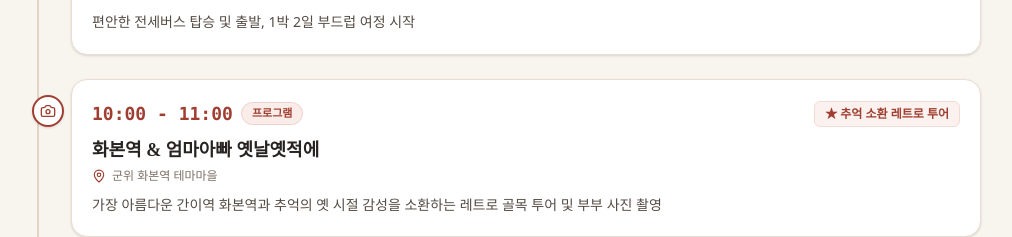
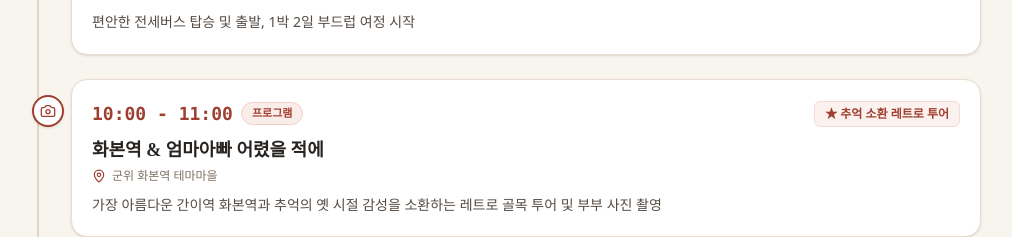
Before and after one commit to educomdoc/gyeongju, a React (Vite) app: page / in a window 1280 px wide. Shown: the part 1240-1477 px from the top of the page, without its empty margins (139-1151 px from the left). Built offline with nearby package versions, Linux system fonts and the light colour scheme; a web font is replaced by a local one.

Commit message:
Update program names and pickup point description

```diff
--- a/src/data/retreatData.ts
+++ b/src/data/retreatData.ts
@@ -18,7 +18,7 @@ export const RETREAT_INFO = {
 export const PROGRAMS_DATA: ProgramItem[] = [
   {
     id: 'hwabon-station',
-    name: '화본역 & 엄마아빠 옛날옛적에',
+    name: '화본역 & 엄마아빠 어렸을 적에',
     nameEn: 'Hwabon Station & Memory Village',
     category: '감성 간이역 & 추억 여행',
     shortDescription: '세월이 멈춘 듯 평온한 가장 아름다운 간이역에서의 추억 소환',
@@ -188,7 +188,7 @@ export const TIMELINE_DATA: TimelineItem[] = [
   {
     time: '10:00 - 11:00',
     day: 1,
-    title: '화본역 & 엄마아빠 옛날옛적에',
+    title: '화본역 & 엄마아빠 어렸을 적에',
     location: '군위 화본역 테마마을',
     category: '프로그램',
     description: '가장 아름다운 간이역 화본역과 추억의 옛 시절 감성을 소환하는 레트로 골목 투어 및 부부 사진 촬영',
@@ -394,7 +394,7 @@ export const CONTACT_INFO = {
     },
    {
       plant: '군산/안성/유구/울산 사업장',
-      pickupPoint: '군산, 안성, 유구 사업장의 경우 이동시간 고려하여 12시 50분전까지 군위 사유원으로 도착해 주세요.',
+      pickupPoint: '군산, 안성, 유구 사업장의 경우 이동시간 고려하여 <p> 12시 50분 전까지 군위 사유원으로 도착해 주세요.',
       departureTime: '개별이동(유류대 지원)',
     },
   ],
```
